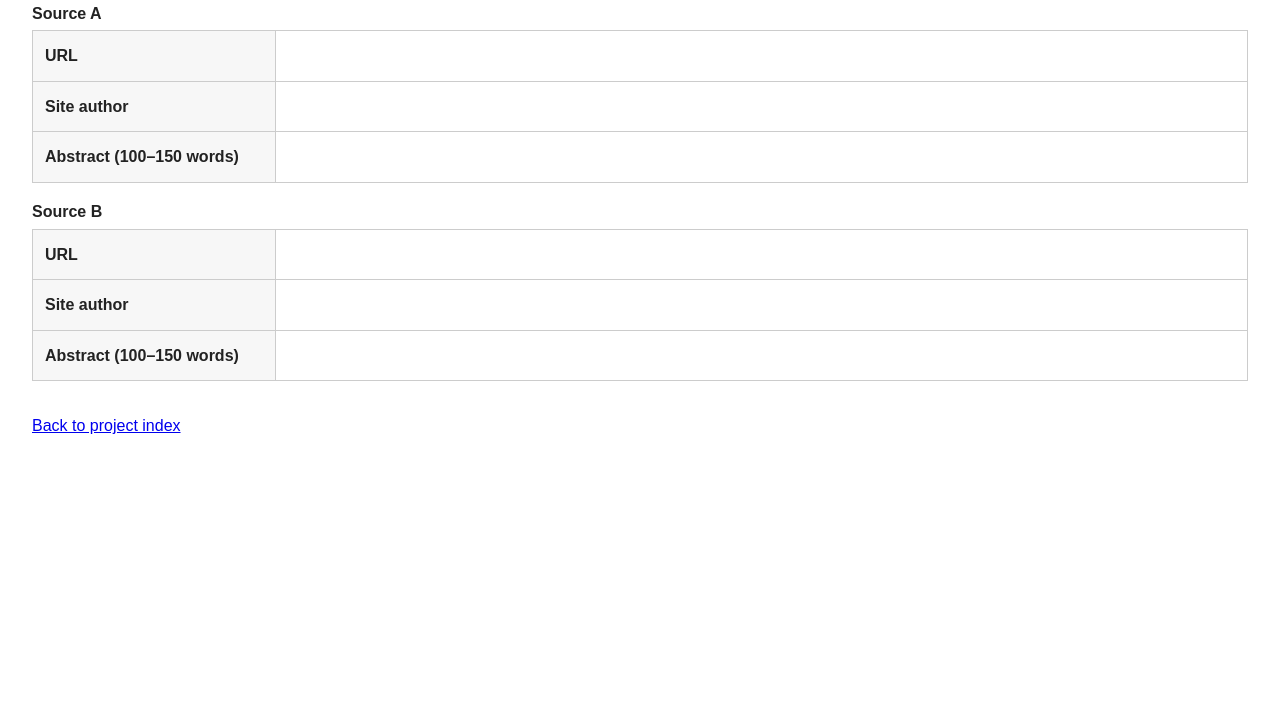
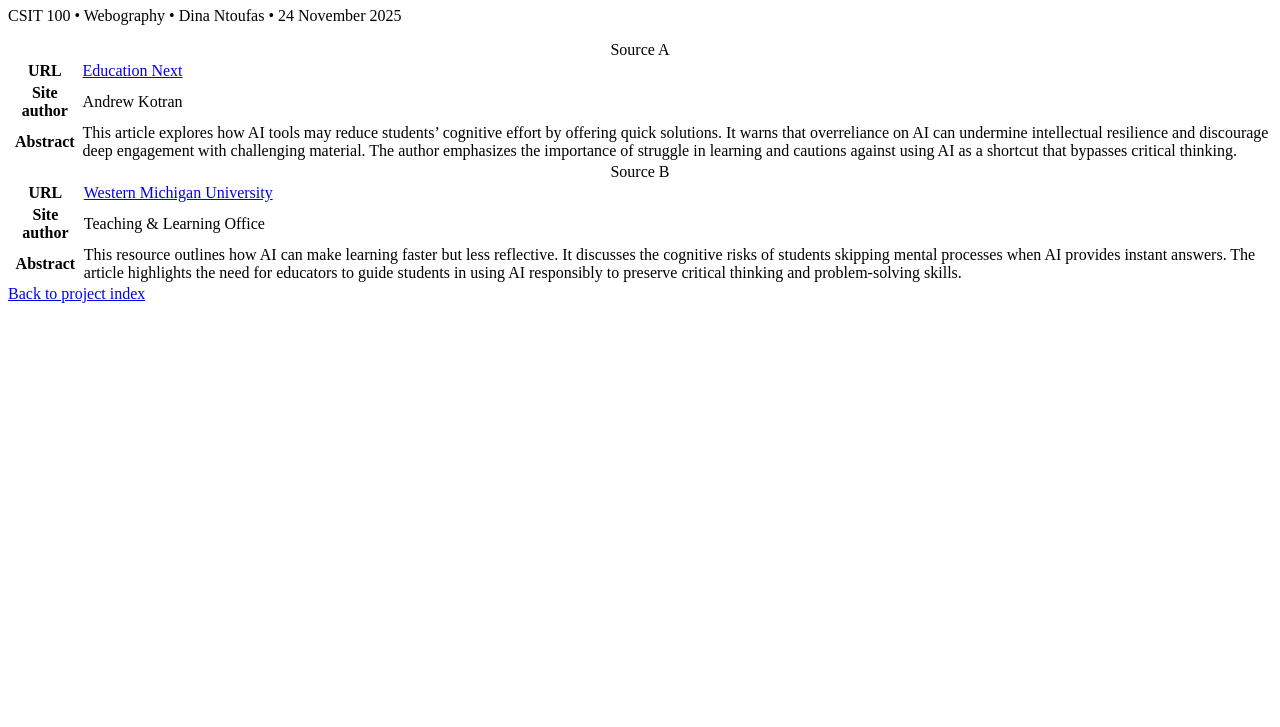
Before and after one commit to ntoufasd1/ntoufasd1.github.io, a plain HTML site: page subtopic1.html in a window 1280 px wide. Shown: the part 73-800 px from the top of the page. Drawn offline with Linux system fonts and the light colour scheme.

Commit message:
subtopic1.html

```diff
--- a/subtopic1.html
+++ b/subtopic1.html
@@ -2,57 +2,26 @@
 <html lang="en">
 <head>
   <meta charset="UTF-8" />
-  <title><!-- Subtopic 1 title --></title>
-  <meta name="viewport" content="width=device-width, initial-scale=1" />
-  <style>
-    body { font-family: Arial, sans-serif; line-height: 1.6; margin: 2rem; color: #222; }
-    h1 { margin-bottom: 0.5rem; }
-    .meta { color: #555; margin-bottom: 1rem; }
-    table { width: 100%; border-collapse: collapse; margin: 1rem 0; }
-    th, td { border: 1px solid #ccc; padding: 0.75rem; vertical-align: top; }
-    th { background: #f7f7f7; text-align: left; width: 20%; }
-    caption { text-align: left; font-weight: bold; margin-bottom: 0.25rem; }
-    .back { margin-top: 1rem; display: inline-block; }
-  </style>
+  <title>AI and Overreliance Risks</title>
 </head>
 <body>
-  <h1><!-- Subtopic 1 title (e.g., "AI and overreliance risks") --></h1>
-  <p class="meta">CSIT 100 • Webography • Dina Ntoufas • <!-- Date --></p>
+  <h1>AI and Overreliance Risks</h1>
+  <p>CSIT 100 • Webography • Dina Ntoufas • 24 November 2025</p>
 
-  <!-- Source A table -->
-  <table aria-label="Source A">
+  <table>
     <caption>Source A</caption>
-    <tr>
-      <th scope="row">URL</th>
-      <td><a href="<!-- https://example.com -->" target="_blank" rel="noopener"><!-- https://example.com --></a></td>
-    </tr>
-    <tr>
-      <th scope="row">Site author</th>
-      <td><!-- Author or organization name --></td>
-    </tr>
-    <tr>
-      <th scope="row">Abstract (100–150 words)</th>
-      <td><!-- In your own words: summarize the main points, scope, and relevance to this subtopic. Avoid copy/paste. --></td>
-    </tr>
+    <tr><th>URL</th><td><a href="https://www.educationnext.org/of-ai-and-our-desire-to-believe-the-kids-are-alright/" target="_blank">Education Next</a></td></tr>
+    <tr><th>Site author</th><td>Andrew Kotran</td></tr>
+    <tr><th>Abstract</th><td>This article explores how AI tools may reduce students’ cognitive effort by offering quick solutions. It warns that overreliance on AI can undermine intellectual resilience and discourage deep engagement with challenging material. The author emphasizes the importance of struggle in learning and cautions against using AI as a shortcut that bypasses critical thinking.</td></tr>
   </table>
 
-  <!-- Source B table -->
-  <table aria-label="Source B">
+  <table>
     <caption>Source B</caption>
-    <tr>
-      <th scope="row">URL</th>
-      <td><a href="<!-- https://example.org -->" target="_blank" rel="noopener"><!-- https://example.org --></a></td>
-    </tr>
-    <tr>
-      <th scope="row">Site author</th>
-      <td><!-- Author or organization name --></td>
-    </tr>
-    <tr>
-      <th scope="row">Abstract (100–150 words)</th>
-      <td><!-- In your own words: synthesize, compare to Source A, and note credibility/limitations. --></td>
-    </tr>
+    <tr><th>URL</th><td><a href="https://wmich.edu/x/teaching-learning/teaching-resources/ai-critical-thinking" target="_blank">Western Michigan University</a></td></tr>
+    <tr><th>Site author</th><td>Teaching & Learning Office</td></tr>
+    <tr><th>Abstract</th><td>This resource outlines how AI can make learning faster but less reflective. It discusses the cognitive risks of students skipping mental processes when AI provides instant answers. The article highlights the need for educators to guide students in using AI responsibly to preserve critical thinking and problem-solving skills.</td></tr>
   </table>
 
-  <a class="back" href="project.html">Back to project index</a>
+  <a href="project.html">Back to project index</a>
 </body>
 </html>
```
